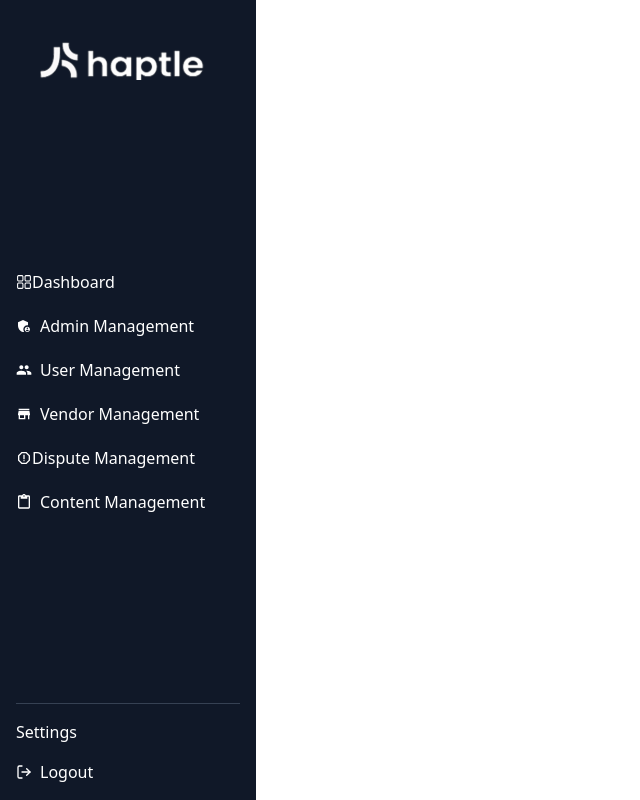
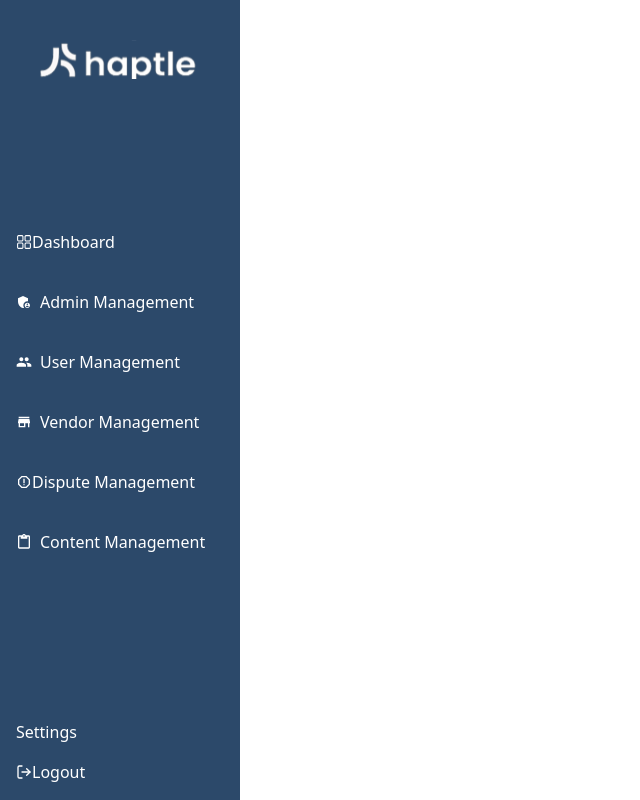
Before and after one commit to Ayomide-design/haptle-, a React (Vite) app: page / in a window 1280 px wide. Shown: the whole page, without its empty margins (0-640 px from the left). Built offline with nearby package versions, Linux system fonts and the light colour scheme.

Commit message:
initial commmit

```diff
--- a/src/component/Sidebar.jsx
+++ b/src/component/Sidebar.jsx
@@ -4,12 +4,12 @@ import { MdAdminPanelSettings, MdPeople, MdStore, MdOutlineReport, MdContentPast
 
 function Sidebar() {
   return (
-    <div className="w-64 h-screen bg-gray-900 text-white flex flex-col justify-between p-4">
+    <div className="w-60 h-screen bg-[#2C496A]  text-white flex flex-col justify-between p-4">
 
       <div className="m-6">
         <img src="/logo.svg" alt="logo" className="h-10 mb-4" />
       </div>
-      <ul className="space-y-5">
+      <ul className="space-y-9">
         <li className="flex items-center gap cursor-pointer">
           <RxDashboard />
           <span>Dashboard</span>
@@ -36,11 +36,11 @@ function Sidebar() {
         </li>
       </ul>
 
-      <ul className="space-y-4 mt-10 border-t border-gray-700 pt-4">
-        <li className="flex items-center gap-2 hover:text-blue-400 cursor-pointer">
+      <ul className="space-y-4 mt-10 pt-4">
+        <li className="flex items-center gap-2  cursor-pointer">
           <span>Settings</span>
         </li>
-        <li className="flex items-center gap-2 hover:text-blue-400 cursor-pointer">
+        <li className="flex items-center cursor-pointer">
           <FiLogOut />
           <span>Logout</span>
         </li>
```
